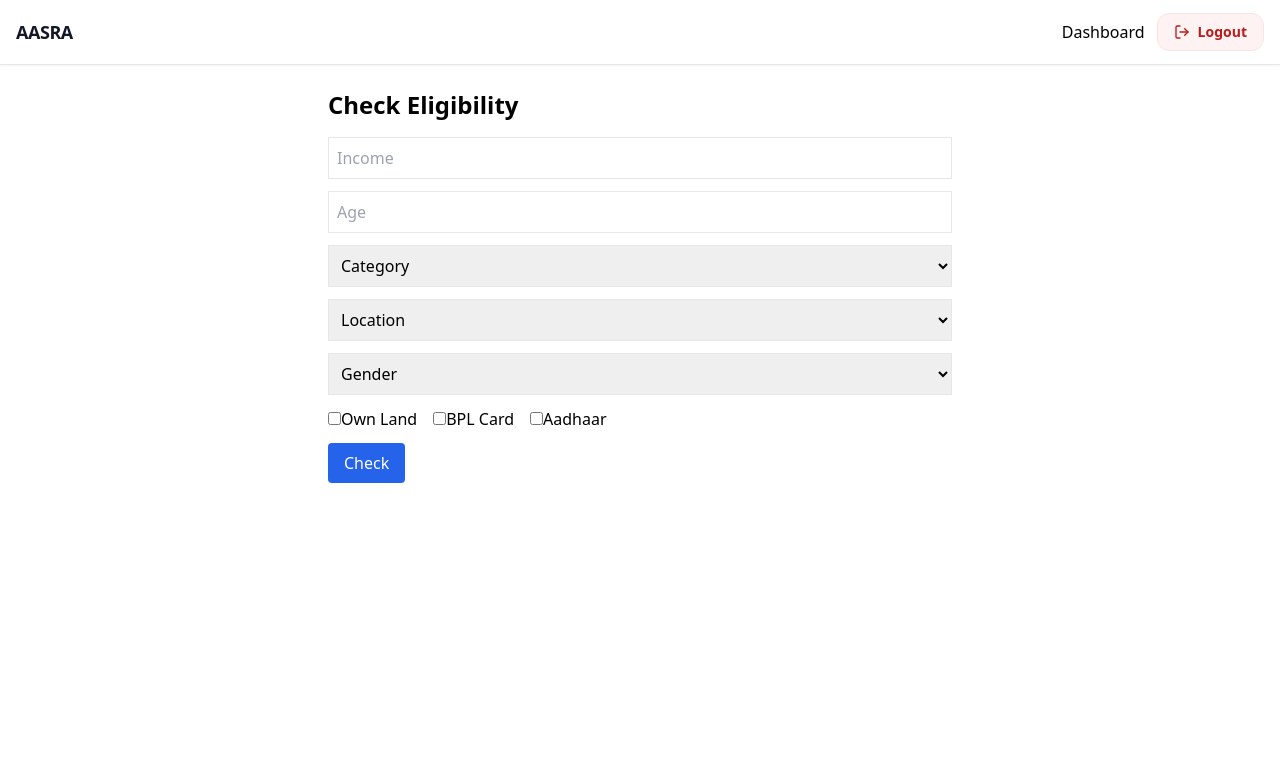
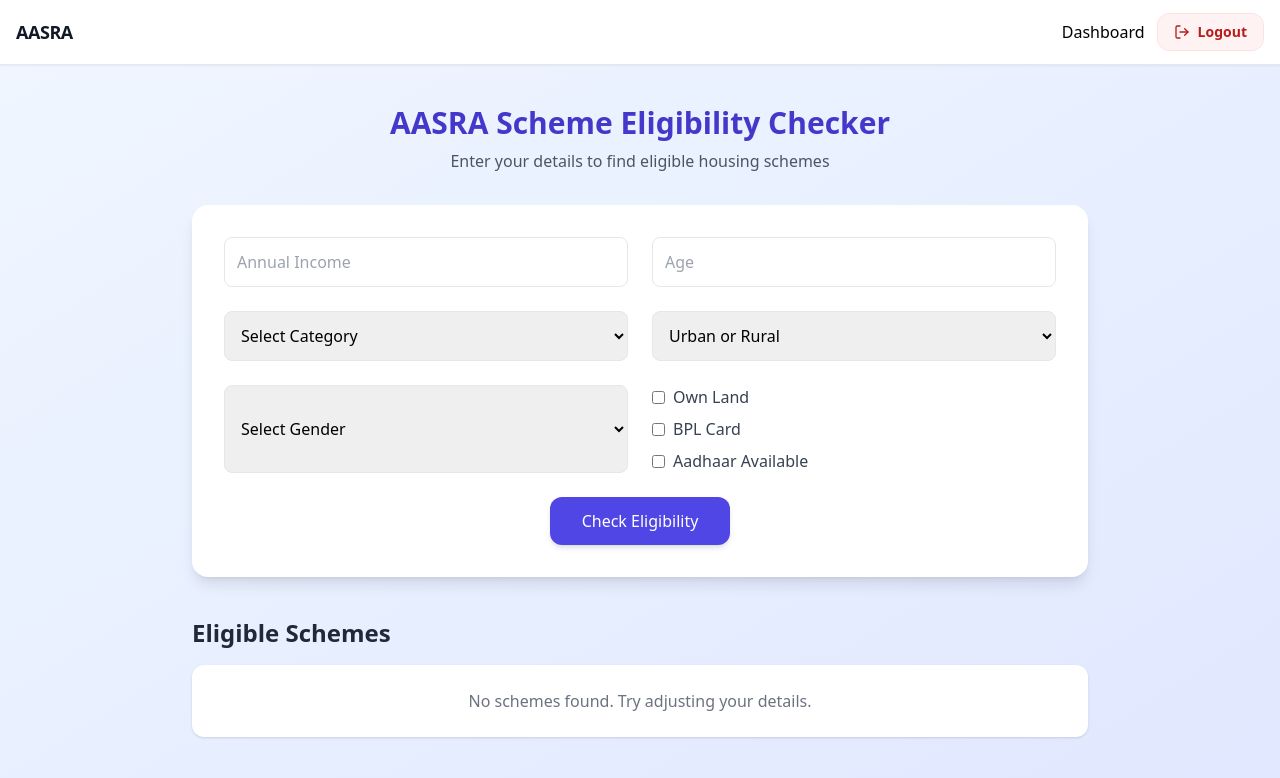
Before and after one commit to dhan04shree/AASRA, a React (Vite) app in the folder frontend/: page /eligibility in a window 1280 px wide. Shown: the top 778 px of the page. Built offline with nearby package versions, Linux system fonts and the light colour scheme; sample sign-in values are in the browser's storage.

Commit message:
added scheme details page and eligibility page

```diff
--- a/frontend/src/App.jsx
+++ b/frontend/src/App.jsx
@@ -16,6 +16,8 @@ import Dashboard_NGO from "./pages/Dashboard_NGO";
 import Projects from "./pages/Projects";
 import Applications from "./pages/Applications";
 import Reports from "./pages/Reports";
+
+import SchemeDetails from "./pages/SchemeDetails";
 function App() {
 
   return (
@@ -56,6 +58,11 @@ function App() {
             <ViewSchemes/>
           </ProtectedRoute>
           }></Route>
+           <Route path="/schemes/:id" element={
+          <ProtectedRoute>
+            <SchemeDetails/>
+          </ProtectedRoute>
+          }></Route>
 
         <Route path="/register" element={<Registration/>}></Route>
         <Route path="/login" element={<Login/>}></Route>
--- a/frontend/src/components/CheckEligi.jsx
+++ b/frontend/src/components/CheckEligi.jsx
@@ -14,6 +14,7 @@ export default function CheckEligi() {
   });
 
   const [schemes, setSchemes] = useState([]);
+  const [loading, setLoading] = useState(false);
 
   const handleChange = (e) => {
     const { name, value, type, checked } = e.target;
@@ -25,33 +26,61 @@ export default function CheckEligi() {
 
   const handleSubmit = async (e) => {
     e.preventDefault();
+    setLoading(true);
 
-    const res = await axios.post("http://localhost:5000/api/eligibility", {
+    const res = await axios.post("http://localhost:3001/api/eligibility", {
       ...formData,
       income: Number(formData.income),
       age: Number(formData.age),
     });
 
     setSchemes(res.data);
+    setLoading(false);
   };
 
   return (
-    <div className="p-6 max-w-2xl mx-auto">
-      <h1 className="text-2xl font-bold mb-4">Check Eligibility</h1>
+    <div className="min-h-screen bg-gradient-to-br from-blue-50 to-indigo-100 py-10 px-4">
+      <div className="max-w-4xl mx-auto">
 
-      <form onSubmit={handleSubmit} className="space-y-3">
+        {/* Title */}
+        <div className="text-center mb-8">
+          <h1 className="text-3xl font-bold text-indigo-700">
+            AASRA Scheme Eligibility Checker
+          </h1>
+          <p className="text-gray-600 mt-2">
+            Enter your details to find eligible housing schemes
+          </p>
+        </div>
 
-        <input type="number" name="income" placeholder="Income"
-          className="w-full border p-2"
-          onChange={handleChange} required />
+        {/* Form Card */}
+        <div className="bg-white shadow-lg rounded-2xl p-8 mb-10">
+          <form onSubmit={handleSubmit} className="grid grid-cols-1 md:grid-cols-2 gap-6">
 
-        <input type="number" name="age" placeholder="Age"
-          className="w-full border p-2"
-          onChange={handleChange} required />
+            <input
+              type="number"
+              name="income"
+              placeholder="Annual Income"
+              className="border rounded-lg p-3 focus:ring-2 focus:ring-indigo-400 outline-none"
+              onChange={handleChange}
+              required
+            />
 
-        <select name="category" className="w-full border p-2"
-          onChange={handleChange} required>
-          <option value="">Category</option>
+            <input
+              type="number"
+              name="age"
+              placeholder="Age"
+              className="border rounded-lg p-3 focus:ring-2 focus:ring-indigo-400 outline-none"
+              onChange={handleChange}
+              required
+            />
+
+            <select
+              name="category"
+              className="border rounded-lg p-3 focus:ring-2 focus:ring-indigo-400 outline-none"
+              onChange={handleChange}
+              required
+            >
+              <option value="">Select Category</option>
               <option value="SC">SC</option>
               <option value="ST">ST</option>
               <option value="OBC">OBC</option>
@@ -59,50 +88,98 @@ export default function CheckEligi() {
               <option value="EWS">EWS</option>
             </select>
 
-        <select name="locationType" className="w-full border p-2"
-          onChange={handleChange} required>
-          <option value="">Location</option>
+            <select
+              name="locationType"
+              className="border rounded-lg p-3 focus:ring-2 focus:ring-indigo-400 outline-none"
+              onChange={handleChange}
+              required
+            >
+              <option value="">Urban or Rural</option>
               <option value="Urban">Urban</option>
               <option value="Rural">Rural</option>
             </select>
 
-        <select name="gender" className="w-full border p-2"
-          onChange={handleChange} required>
-          <option value="">Gender</option>
+            <select
+              name="gender"
+              className="border rounded-lg p-3 focus:ring-2 focus:ring-indigo-400 outline-none"
+              onChange={handleChange}
+              required
+            >
+              <option value="">Select Gender</option>
               <option value="Male">Male</option>
               <option value="Female">Female</option>
             </select>
 
-        <div className="flex gap-4">
-          <label>
+            {/* Checkboxes */}
+            <div className="flex flex-col gap-2 text-gray-700">
+              <label className="flex items-center gap-2">
                 <input type="checkbox" name="hasLand" onChange={handleChange} />
                 Own Land
               </label>
 
-          <label>
+              <label className="flex items-center gap-2">
                 <input type="checkbox" name="bpl" onChange={handleChange} />
                 BPL Card
               </label>
 
-          <label>
+              <label className="flex items-center gap-2">
                 <input type="checkbox" name="aadhaar" onChange={handleChange} />
-            Aadhaar
+                Aadhaar Available
               </label>
             </div>
 
-        <button className="bg-blue-600 text-white px-4 py-2 rounded">
-          Check
+            {/* Button */}
+            <div className="md:col-span-2 text-center">
+              <button
+                type="submit"
+                className="bg-indigo-600 hover:bg-indigo-700 text-white px-8 py-3 rounded-xl transition-all duration-300 shadow-md"
+              >
+                {loading ? "Checking..." : "Check Eligibility"}
               </button>
+            </div>
+
           </form>
+        </div>
 
-      <div className="mt-6">
+        {/* Results Section */}
+        <div>
+          <h2 className="text-2xl font-semibold text-gray-800 mb-4">
+            Eligible Schemes
+          </h2>
+
+          {schemes.length === 0 && !loading && (
+            <div className="bg-white p-6 rounded-xl shadow text-gray-500 text-center">
+              No schemes found. Try adjusting your details.
+            </div>
+          )}
+
+          <div className="grid gap-6">
             {schemes.map((scheme) => (
-          <div key={scheme._id} className="border p-3 mb-2 rounded">
-            <h3 className="font-bold">{scheme.name}</h3>
-            <p>{scheme.description}</p>
+              <div
+                key={scheme._id}
+                className="bg-white p-6 rounded-xl shadow-md hover:shadow-lg transition-all duration-300"
+              >
+                <h3 className="text-xl font-bold text-indigo-700">
+                  {scheme.name}
+                </h3>
+                <p className="text-gray-600 mt-2">
+                  {scheme.description}
+                </p>
+
+                <a
+                  href={scheme.officialLink}
+                  target="_blank"
+                  rel="noreferrer"
+                  className="inline-block mt-4 text-indigo-600 font-medium hover:underline"
+                >
+                  Visit Official Website →
+                </a>
               </div>
             ))}
           </div>
         </div>
+
+      </div>
+    </div>
   );
 }
--- a/frontend/src/components/ViewSchemes.jsx
+++ b/frontend/src/components/ViewSchemes.jsx
@@ -1,19 +1,64 @@
-import { useContext } from "react";
+import { useContext, useEffect, useState } from "react";
 import { AuthContext } from "./AuthContext";
-import { Navigate } from "react-router-dom";
+import { useNavigate, Navigate } from "react-router-dom";
+import axios from "axios";
 
 function ViewSchemes() {
+  const navigate = useNavigate();
   const { token, loading } = useContext(AuthContext);
-  if (loading) {
-    return null;
-  }
 
-  if (!token) {
-    return <Navigate to="/login" replace />;
-  }
+  const [schemes, setSchemes] = useState([]);
+
+  // Auth check
+  if (loading) return null;
+  if (!token) return <Navigate to="/login" replace />;
+
+  // Fetch schemes from backend
+  useEffect(() => {
+    axios
+      .get("http://localhost:3001/api/schemes")
+      .then((res) => setSchemes(res.data))
+      .catch((err) => console.log(err));
+  }, []);
 
   return (
-    <h1>ViewSchemes</h1>
+    <div className="min-h-screen bg-gray-50 py-10 px-6">
+      <div className="max-w-5xl mx-auto">
+
+        <h1 className="text-3xl font-bold text-indigo-700 mb-8 text-center">
+          Available Housing Schemes
+        </h1>
+
+        {/* Scheme Cards */}
+        <div className="grid md:grid-cols-2 gap-6">
+          {schemes.map((scheme) => (
+            <div
+              key={scheme._id}
+              onClick={() => navigate(`/schemes/${scheme._id}`)}
+              className="cursor-pointer bg-white p-6 rounded-xl shadow-md hover:shadow-lg transition-all duration-300"
+            >
+              <h2 className="text-xl font-bold text-indigo-600">
+                {scheme.name}
+              </h2>
+
+              <p className="text-gray-600 mt-2 line-clamp-2">
+                {scheme.description}
+              </p>
+
+              <div className="mt-4 text-sm text-gray-500">
+                <p><strong>State:</strong> {scheme.state}</p>
+                <p><strong>Type:</strong> {scheme.type}</p>
+              </div>
+
+              <div className="mt-4 text-indigo-600 font-medium">
+                View Details →
+              </div>
+            </div>
+          ))}
+        </div>
+
+      </div>
+    </div>
   );
 }
 
--- /dev/null
+++ b/frontend/src/pages/SchemeDetails.jsx
@@ -0,0 +1,55 @@
+import { useParams } from "react-router-dom";
+import { useEffect, useState } from "react";
+import axios from "axios";
+
+export default function SchemeDetails() {
+  const { id } = useParams();
+  const [scheme, setScheme] = useState(null);
+
+  useEffect(() => {
+    axios
+      .get(`http://localhost:3001/api/schemes/${id}`)
+      .then((res) => setScheme(res.data))
+      .catch((err) => console.log(err));
+  }, [id]);
+
+  if (!scheme) return <div className="p-10 text-center">Loading...</div>;
+
+  return (
+    <div className="p-8 max-w-4xl mx-auto bg-white shadow rounded-xl">
+
+      <h1 className="text-3xl font-bold text-indigo-700 mb-4">
+        {scheme.name}
+      </h1>
+
+      <p className="mb-6 text-gray-700">{scheme.description}</p>
+
+      <h2 className="text-xl font-semibold mb-2">Benefits</h2>
+      <p className="mb-6">{scheme.benefits}</p>
+
+      <h2 className="text-xl font-semibold mb-2">Eligibility</h2>
+      <ul className="space-y-2">
+        <li>Income: ₹{scheme.eligibility.minIncome} - ₹{scheme.eligibility.maxIncome}</li>
+        <li>Age: {scheme.eligibility.minAge} - {scheme.eligibility.maxAge}</li>
+        <li>Categories: {scheme.eligibility.categories.join(", ")}</li>
+        <li>Location: {scheme.eligibility.locationType}</li>
+        <li>Gender: {scheme.eligibility.gender}</li>
+        <li>Land Required: {scheme.eligibility.landOwnershipRequired ? "Yes" : "No"}</li>
+        <li>BPL Required: {scheme.eligibility.bplRequired ? "Yes" : "No"}</li>
+        <li>Aadhaar Required: {scheme.eligibility.aadhaarRequired ? "Yes" : "No"}</li>
+      </ul>
+
+      <div className="mt-6">
+        <a
+          href={scheme.officialLink}
+          target="_blank"
+          rel="noreferrer"
+          className="bg-indigo-600 text-white px-6 py-2 rounded"
+        >
+          Official Website
+        </a>
+      </div>
+
+    </div>
+  );
+}
```
Also changed, not shown: 2 other files (tests, documents, lock files or other folders). Lines whose indentation alone changed are shown as unchanged.
